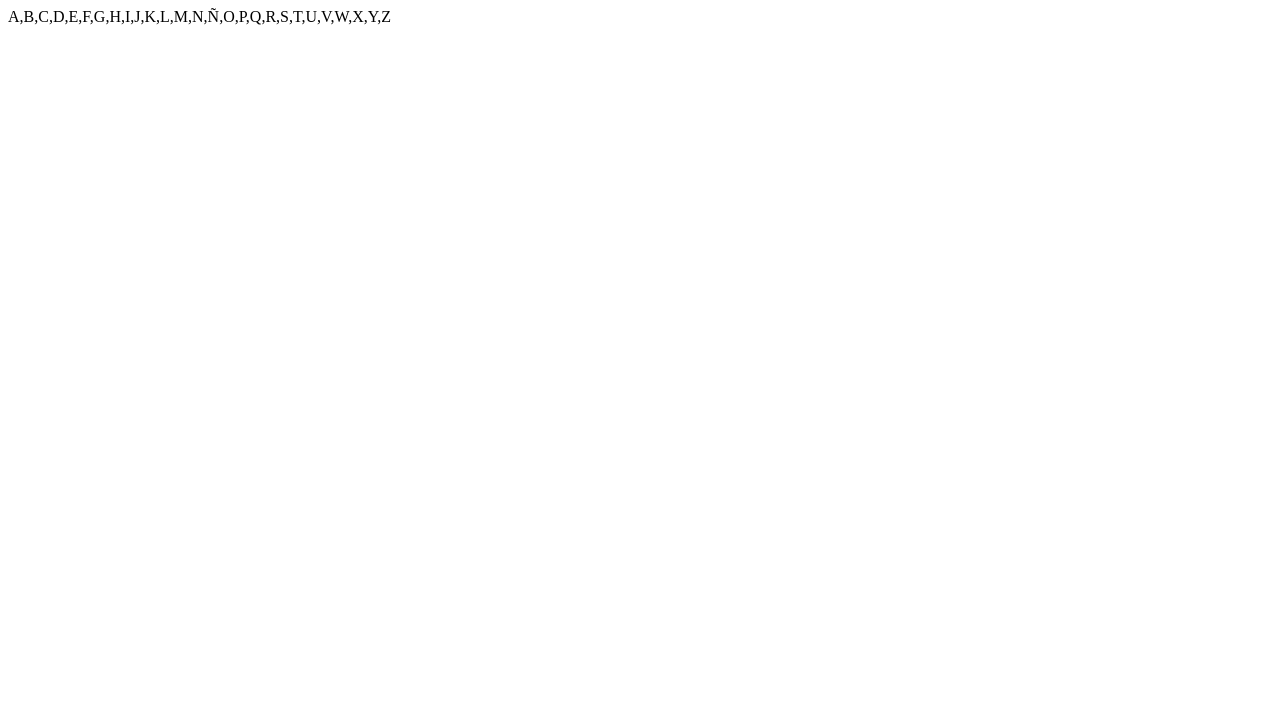
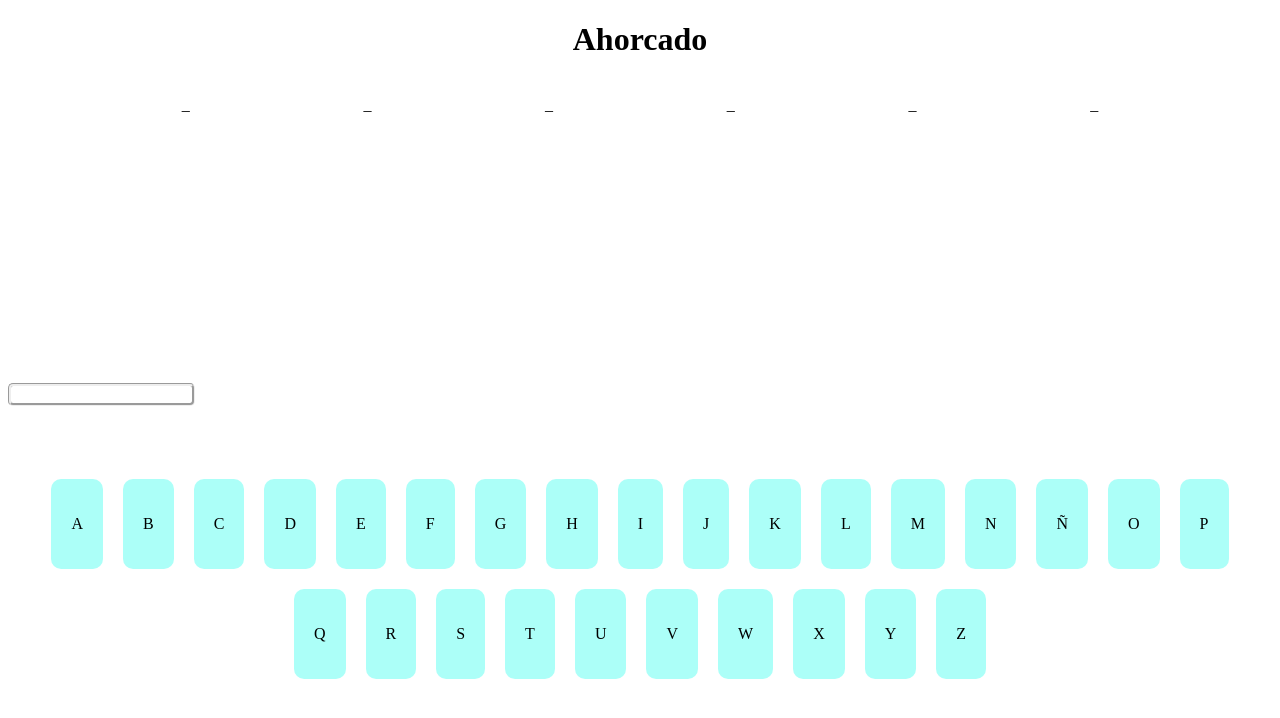
Before and after one commit to DylanMC14/Juego-ahorcado, a website with bundled scripts: page public/index.html in a window 1280 px wide. Built offline with nearby package versions, Linux system fonts and the light colour scheme.

Commit message:
segundo commit del proyecto

```diff
--- a/assets/styles/styles.css
+++ b/assets/styles/styles.css
@@ -1,11 +1,39 @@
-/* .prueba{
-    display: grid;
-    grid-template-areas: 'AA BB CC DD';
-} */
-.prueba.verde{
+.prueba{
+    margin-top: 5%;
+    display: flex;
+    justify-content: center;
+    flex-wrap: wrap;
+}
+#title{
+    display: flex;
+    justify-content: center;
+}
+.botones{
+    background-color: rgba(0, 255, 234, 0.326);
+    padding: 20px;
+    margin: 10px;
+    border-radius: 10px;
+}
+
+.verde{
     background-color: green;
 }
 
-.prueba.rojo{
+.rojo{
     background-color: red;
 }
+
+.text{
+    display: flex;
+    margin-top: 20%;
+}
+.context{
+    border-radius: 5px;
+    border: groove;
+}
+
+.cajaGuiones{
+    display: flex;
+    justify-content: center;
+    justify-content: space-evenly;
+}
--- a/package.json
+++ b/package.json
@@ -3,6 +3,7 @@
   "version": "1.0.0",
   "description": "",
   "main": "index.js",
+  "type": "module",
   "scripts": {
     "test": "echo \"Error: no test specified\" && exit 1"
   },
--- a/public/index.html
+++ b/public/index.html
@@ -7,7 +7,10 @@
     <link rel="stylesheet" href="../assets/styles/styles.css">
 </head>
 <body>
+    <h1 id="title">Ahorcado</h1>
+    <div class="cajaGuiones"></div>
+    <div class="text" id="text"></div>
     <div class="prueba" id="verde"></div>
 </body>
-<script src="../src/keyboard.js"></script>
+<script type="module" src="../src/index.js"></script>
 </html>
--- /dev/null
+++ b/src/bodyparts.js
@@ -0,0 +1 @@
+class BodyParts{}
--- a/src/index.js
+++ b/src/index.js
@@ -0,0 +1,18 @@
+// import {Keyboard} from "./keyboard.js";
+// import {Result} from "./result.js";
+// import {BodyParts} from "../src/bodyparts";
+
+import { Keyboard } from "./keyboard.js";
+import { Panel } from "./panel.js";
+import { Result } from "./result.js";
+
+const panel = new Panel();
+panel.pintarGuiones();
+
+const app = new Keyboard();
+
+const array = app.createKeyboard();
+
+
+const apps = new Result();
+console.log(apps.showResult());
--- a/src/keyboard.js
+++ b/src/keyboard.js
@@ -1,50 +1,90 @@
-const cajaprueba = document.querySelector(".prueba")
-let contador = 0
-class Keyboard{
+let contador = 0;
 
 
+class Keyboard{
     constructor(){
-        this.keys= ["A","B","C","D","E","F","G","H","I","J","K","L","M","N","Ñ","O","P","Q","R","S","T","U","V","W","X","Y","Z"]
+        this.alfabeto= ["A","B","C","D","E","F","G","H","I","J","K","L","M","N","Ñ","O","P","Q","R","S","T","U","V","W","X","Y","Z"]
     }
 
 
 
     createKeyboard(){
-        this.keys.map(key =>  {
-            console.log("["+ key +"]");
-        })
-        cajaprueba.innerHTML = this.keys;
+        return this.alfabeto
     }
 
-    showCorrect(){
 
-
-
-    }
+    showCorrect(letter){}
 
 
     showInCorrect(letter){}
 }
 const app = new Keyboard();
-console.log(app.createKeyboard());
+
+const array = app.createKeyboard();
+
+const verde = document.getElementById('verde');
+var text = document.getElementById("text");
+
+var context = document.createElement("input");
+
+context.classList = 'context'
+
+text.appendChild(context)
+
+array.map(key =>{
+    const div = document.createElement('div')
+    const p = document.createElement('p')
 
 
+    div.classList = 'botones'
+    p.textContent = key
 
-function dePrueba(){
+    div.appendChild(p)
+    verde.appendChild(div)
 
+
+    div.addEventListener('click', function(){
         if (contador == 0) {
-        cajaprueba.classList.add("verde");
+            div.classList.add("verde");
             contador=1;
         } else {
-        cajaprueba.classList.remove("verde");
+            div.classList.remove("verde");
             contador = 0;
         }
         if (contador == 0) {
-        cajaprueba.classList.add("rojo");
+            div.classList.add("botones");
             contador=0;
-    } else {
-        cajaprueba.classList.remove("rojo");
-        contador = 1;
         }
-}
-cajaprueba.addEventListener("click",dePrueba,true);
+    })
+
+})
+
+
+// console.log(app.showCorrect());
+// console.log(app.showInCorrect());
+
+// keyboard.showCorrect('E');
+// keyboard.showCorrect('I');
+
+
+// function dePrueba(){
+
+//     if (contador == 0) {
+//         cajaprueba.classList.add("verde");
+//         contador=1;
+//     } else {
+//         cajaprueba.classList.remove("verde");
+//         contador = 0;
+//     }
+//     if (contador == 0) {
+//         cajaprueba.classList.add("rojo");
+//         contador=0;
+//     } else {
+//         cajaprueba.classList.remove("rojo");
+//         contador = 1;
+//     }
+// }
+// cajaprueba.addEventListener("click",dePrueba,true);
+
+
+export {Keyboard};
--- /dev/null
+++ b/src/panel.js
@@ -0,0 +1,24 @@
+class Panel{
+    constructor(){
+        this.arreglo = ["Hola","Correo","Automovil","Avion","Submarino","Helicoptero","Estacion"]
+        this.selectWord = ""
+    }
+
+    pintarGuiones(){
+        let number = this.arreglo[Math.floor(Math.random() * this.arreglo.length)];
+        this.selectWord = number;
+        for (let index = 0; index < number.length; index++) {
+            const lineas = document.createElement("p");
+            lineas.textContent = "_";
+            const cajaGuiones = document.querySelector(".cajaGuiones");
+            cajaGuiones.appendChild(lineas);
+        }
+        console.log(number);
+    }
+}
+
+// const panel = new Panel();
+// panel.pintarGuiones();
+
+
+export {Panel};
--- a/src/result.js
+++ b/src/result.js
@@ -17,3 +17,5 @@ class Result{
 
 const app = new Result();
 console.log(app.showResult());
+
+export {Result};
```
Lines whose indentation alone changed are shown as unchanged.
